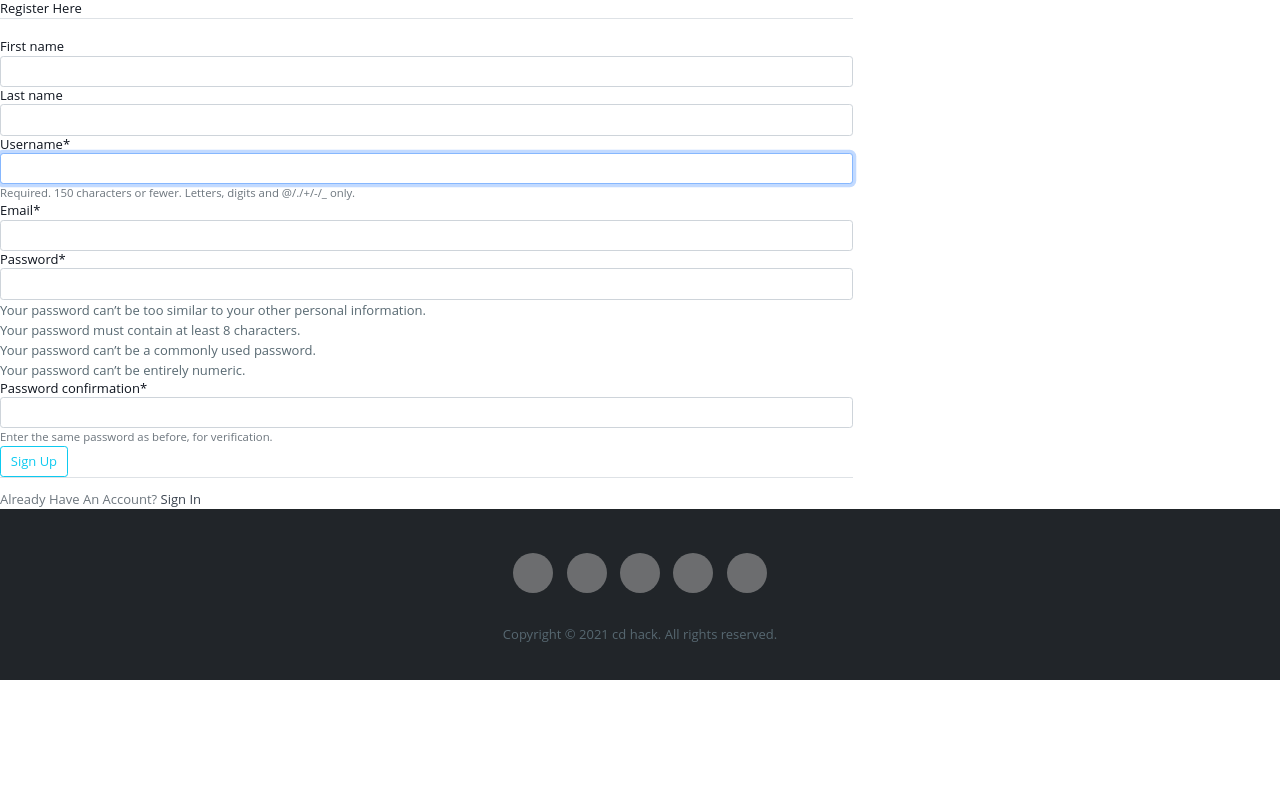
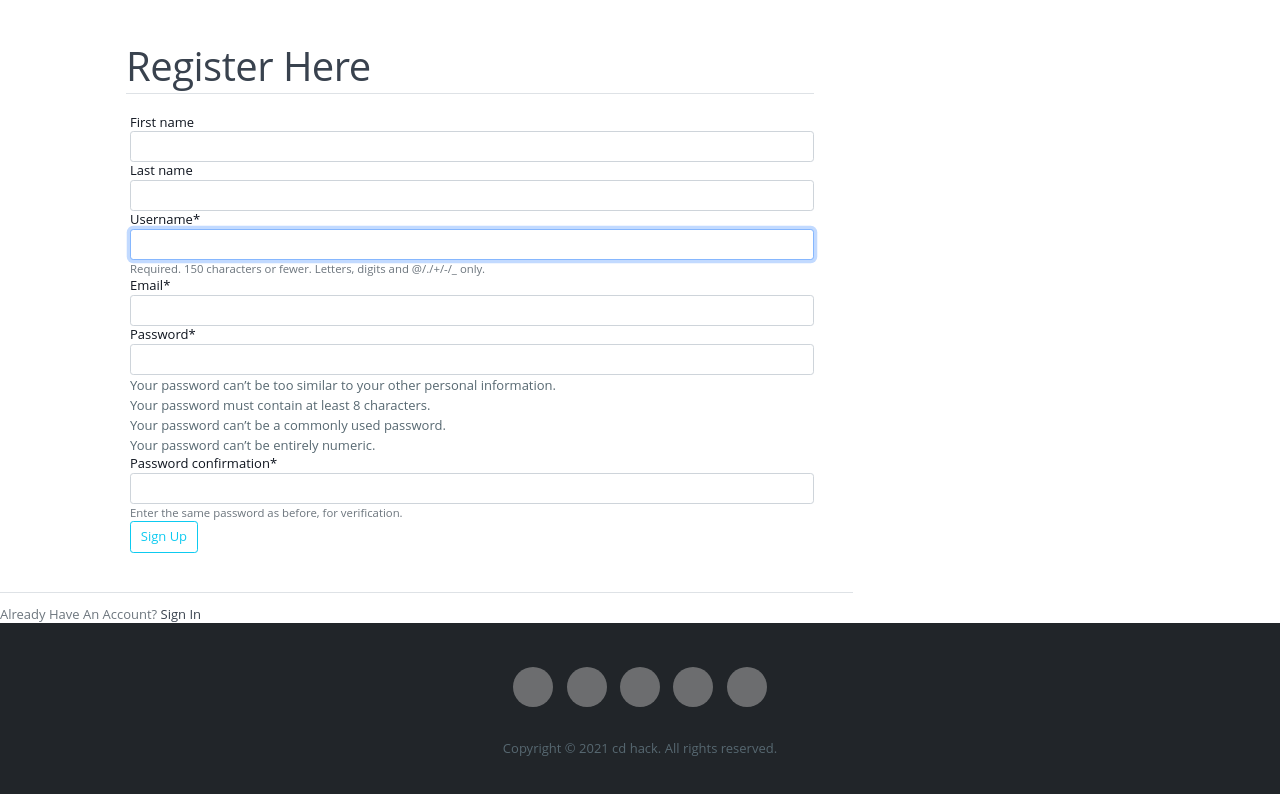
Before and after one commit to cd-hack/CloudFolio, a Django app: page /register/ in a window 1280 px wide. Shown: the part 124-918 px from the top of the page. Before the commit the page ends 804 px from the top, so only its background shows below. Run offline with Django 3.2, Linux system fonts and the light colour scheme; some libraries are stand-ins or nearby versions; grey boxes are pictures that could not be loaded.

Commit message:
login finished

```diff
--- a/wtproj_1/user/forms.py
+++ b/wtproj_1/user/forms.py
@@ -9,3 +9,12 @@ class UserRegisterForm(UserCreationForm):
     class Meta:
         model = User
         fields = ['first_name','last_name','username', 'email', 'password1', 'password2']
+
+        widgets = {
+            'first_name': forms.TextInput(attrs={'class': 'form-control'}),
+            'last_name': forms.TextInput(attrs={'class': 'lname'}),
+            'username': forms.TextInput(attrs={'class': 'username'}),
+            'email':forms.TextInput(attrs={'class': 'email'}),
+            'password1':forms.TextInput(attrs={'class': 'password1'}),
+            'password2':forms.TextInput(attrs={'class': 'password2'}),
+        }
--- a/wtproj_1/user/templates/user/login.html
+++ b/wtproj_1/user/templates/user/login.html
@@ -22,6 +22,11 @@
     </style>
     <link rel="stylesheet" id="" href="{% static 'user/css/style.min.css' %}" type="text/css" media="all">
     <link rel="stylesheet" href="{% static 'user/css/employee.css' %}">
+    <style>
+      .form-group{
+        margin: 1rem;
+      }
+    </style>
 </head>
 <body>
     <header>
--- a/wtproj_1/user/templates/user/registration.html
+++ b/wtproj_1/user/templates/user/registration.html
@@ -22,6 +22,15 @@
     </style>
     <link rel="stylesheet" id="" href="{% static 'user/css/style.min.css' %}" type="text/css" media="all">
     <link rel="stylesheet" href="{% static 'user/css/employee.css' %}">
+    <style>
+        /* .form-group{
+          margin: 1rem;
+        } */
+        form{
+            margin: 3rem;
+            margin-left: 10rem;
+        }
+      </style>
 </head>
 <body>
     <header>
@@ -48,7 +57,7 @@
             <form method="POST">
                 {% csrf_token %}
                 <fieldset class="form-group">
-                    <legend class="border-bottom mb-4">Register Here</legend>
+                    <h2 class="border-bottom mb-4">Register Here</h2>
                     {{ form|crispy }}
                 </fieldset>
                 <div class="form-group">
```
Also changed, not shown: wtproj_1/user/templates/user/index.html (+0 -19 lines).
